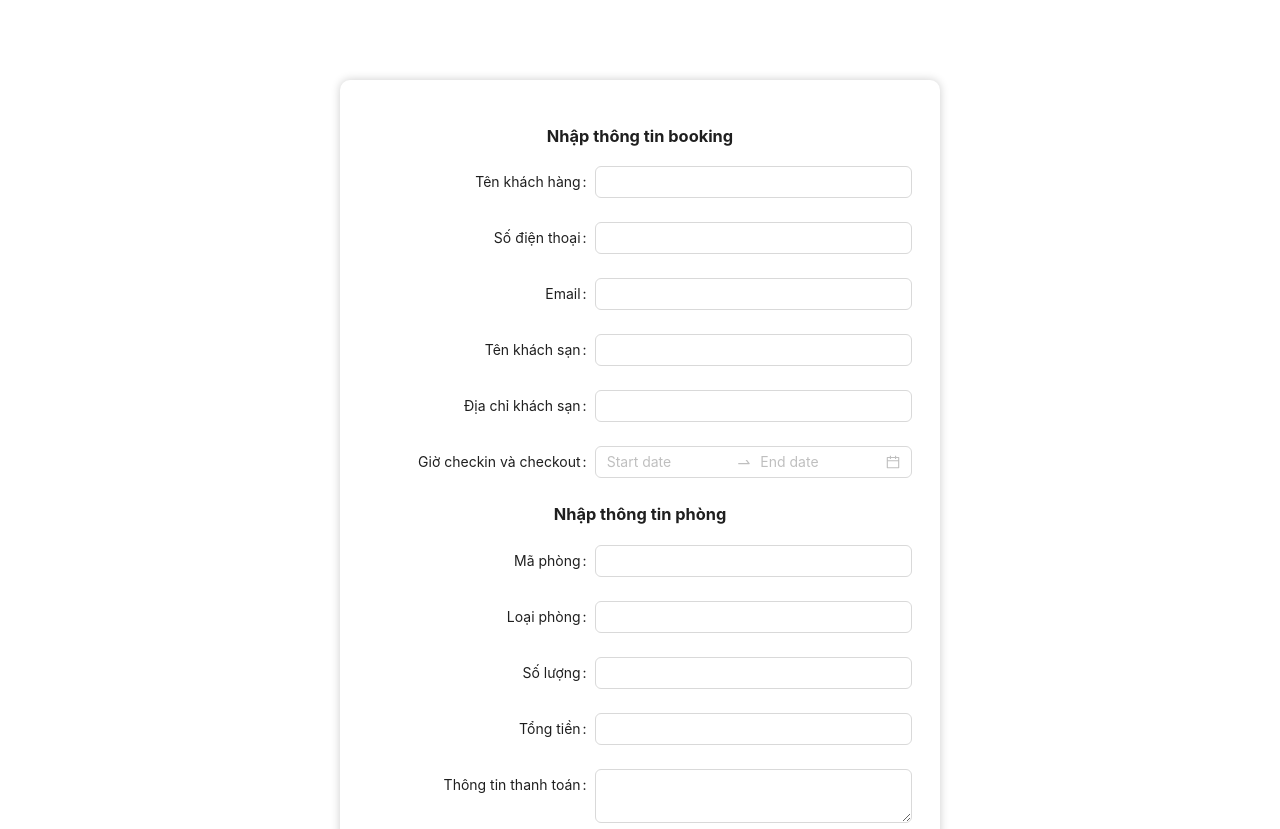
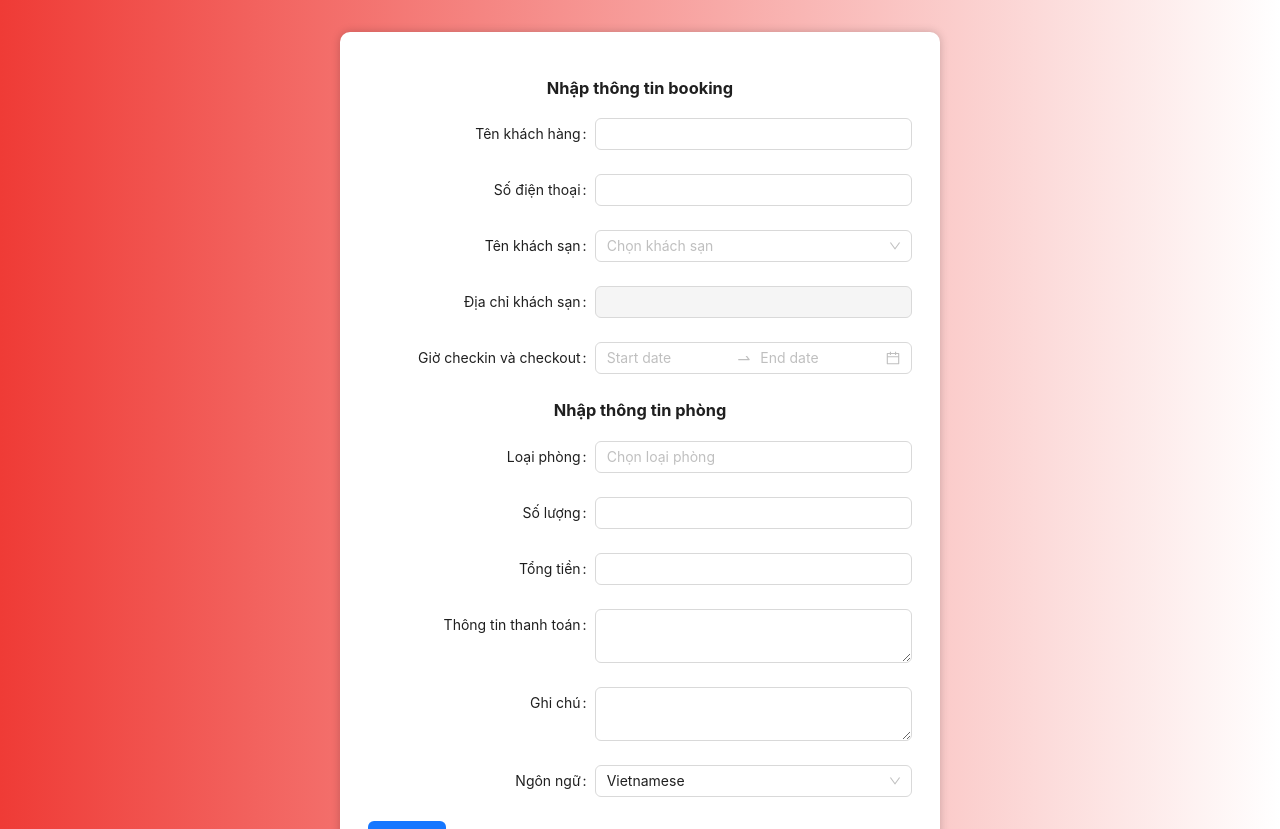
Before and after one commit to nckhanh21/website-confirm-booking, a React (Create React App) app: page / in a window 1280 px wide. Shown: the top 829 px of the page. Built offline with nearby package versions, Linux system fonts and the light colour scheme.

Commit message:
update to to

```diff
--- a/package.json
+++ b/package.json
@@ -7,11 +7,13 @@
     "@testing-library/react": "^13.4.0",
     "@testing-library/user-event": "^13.5.0",
     "antd": "^5.11.0",
+    "dayjs": "^1.11.10",
     "html-to-image": "^1.11.11",
     "html2canvas": "^1.4.1",
     "i18next": "^23.6.0",
     "i18next-http-backend": "^2.3.1",
     "jspdf": "^2.5.1",
+    "moment": "^2.29.4",
     "react": "^18.2.0",
     "react-dom": "^18.2.0",
     "react-i18next": "^13.3.1",
--- a/src/App.css
+++ b/src/App.css
@@ -1,7 +1,7 @@
 .container {
   display: flex;
   justify-content: center;
-  margin-top: 5em;
+  padding: 2em;
 }
 
 .form-container {
--- /dev/null
+++ b/src/constants/hotel.js
@@ -0,0 +1,122 @@
+
+/*
++ 48 Phan Kế Bính, Ba Đình, HN
++ 20 Linh Lang, Ba Đình, HN
++ 39 Linh Lang, Ba Đình, HN
++ 6/60 Linh Lang, Ba Đình, HN
++ 9/81 Linh Lang, Ba Đình, HN
++ 27/81 Linh Lang, Ba Đình, HN
++ 69 Trần Đăng Ninh, Cầu Giấy, HN
++ 352 Đường Bưởi, Cầu Giấy, HN
++ 185A Trích Sài, Tây Hồ, HN
++ 5B Trần Duy Hưng, Cầu Giấy, HN
++ 50 Trương Công Giai, Cầu Giấy, HN
++ 02 Nguyễn Đình Hoàn, Cầu Giấy, HN
++ 71 Hàng Bông, Hoàn Kiếm, HN
++ 52 Ngõ Huyện, Hoàn Kiếm, HN
+- Vinhomes Metropolis 29 Liễu Giai, Ba Đình, HN
+- Vinhomes Dcapital, 119 Trần Duy Hưng, HN
+- Vinhomes Skylake, Phạm Hùng, Mỹ Đình, HN
+- Vinhomes Greenbay, Mễ Trì, HN
+- Vinhomes Ocean Park
+- Vinhomes Smartcity
+- Vinhomes Timescity
+*/
+export const hotelList = [
+    {
+        id: 1,
+        name: "22Land Residence Suite",
+        address: "48 Phan Kế Bính, Ba Đình, HN",
+    },
+    {
+        id: 2,
+        name: "22Land Residence Suite",
+        address: "20 Linh Lang, Ba Đình, HN",
+    },
+    {
+        id: 3,
+        name: "22Land Residence Suite",
+        address: "39 Linh Lang, Ba Đình, HN",
+    },
+    {
+        id: 4,
+        name: "22Land Residence Suite",
+        address: "6/60 Linh Lang, Ba Đình, HN",
+    },
+    {
+        id: 5,
+        name: "22Land Residence Suite",
+        address: "9/81 Linh Lang, Ba Đình, HN",
+    },
+    {
+        id: 6,
+        name: "22Land Residence Suite",
+        address: "27/81 Linh Lang, Ba Đình, HN",
+    },
+    {
+        id: 7,
+        name: "22Land Residence Suite",
+        address: "69 Trần Đăng Ninh, Cầu Giấy, HN",
+    },
+    {
+        id: 8,
+        name: "22Land Residence Suite",
+        address: "352 Đường Bưởi, Cầu Giấy, HN",
+    },
+    {
+        id: 9,
+        name: "Moon West Lake",
+        address: "185A Trích Sài, Tây Hồ, HN",
+    },
+    {
+        id: 10,
+        name: "Coco Hotel Ha Noi",
+        address: "5B Trần Duy Hưng, Cầu Giấy, HN",
+    },
+    {
+        id: 11,
+        name: "22Land Residence Suite",
+        address: "50 Trương Công Giai, Cầu Giấy, HN",
+    },
+    {
+        id: 12,
+        name: "22Land Residence Suite",
+        address: "02 Nguyễn Đình Hoàn, Cầu Giấy, HN",
+    },
+    {
+        id: 13,
+        name: "22Land Residence Suite",
+        address: "71 Hàng Bông, Hoàn Kiếm, HN",
+    },
+    {
+        id: 14,
+        name: "22Land Residence Suite",
+        address: "52 Ngõ Huyện, Hoàn Kiếm, HN",
+    },
+]
+
+
+export const roomTypeList = [
+    {
+        value: 'Standart Superior Delux',
+    },
+    {
+        value: 'Junior Suite',
+    },
+    {
+        value: 'Family',
+    },
+    {
+        value: 'Studio',
+    },
+    {
+        value: 'One Bedroom',
+    },
+    {
+        value: 'Two Bedroom',
+    },
+    {
+        value: 'Bungalow',
+    },
+
+];
--- /dev/null
+++ b/src/context/GlobalProvider.js
@@ -0,0 +1,24 @@
+import { useContext, useEffect, useState } from "react";
+import { createContext } from "react";
+
+const GlobalContext = createContext();
+
+const GlobalProvider = ({ children }) => {
+  const [bookingInfo, setBookingInfo] = useState({});
+  return (
+    <GlobalContext.Provider
+      value={{
+        bookingInfo,
+        setBookingInfo,
+      }}
+    >
+      {children}
+    </GlobalContext.Provider>
+  );
+};
+
+export const GlobalState = () => {
+  return useContext(GlobalContext);
+};
+
+export default GlobalProvider;
--- a/src/index.js
+++ b/src/index.js
@@ -6,13 +6,16 @@ import reportWebVitals from './reportWebVitals';
 import { BrowserRouter } from 'react-router-dom';
 import { I18nextProvider } from 'react-i18next';
 import i18n from './translation/i18n';
+import GlobalProvider from './context/GlobalProvider';
 
 const root = ReactDOM.createRoot(document.getElementById('root'));
 root.render(
   <React.StrictMode>
     <BrowserRouter>
       <I18nextProvider i18n={i18n}>
-        <App />
+        <GlobalProvider>
+          <App />
+        </GlobalProvider>
       </I18nextProvider>
     </BrowserRouter>
   </React.StrictMode>
--- a/src/locales/en/translation.json
+++ b/src/locales/en/translation.json
@@ -26,7 +26,7 @@
         "content4": "- Reservation period is 1 month from the scheduled check-in date, reserve or change date maximum 01 time."
     },
     "table": {
-        "success": "SERVICE BOOKING SUCCESSFUL",
+        "success": "BOOKING SUCCESSFUL",
         "code": "Code",
         "roomType": "Room Type",
         "number": "Number of residents",
--- a/src/locales/vi/translation.json
+++ b/src/locales/vi/translation.json
@@ -26,7 +26,7 @@
         "content4" : "- Thời gian bảo lưu 1 tháng kể từ ngày lịch check in, bảo lưu hoặc đổi ngày tối đa 01 lần."
     },
     "table": {
-        "success": "ĐẶT DỊCH VỤ THÀNH CÔNG",
+        "success": "ĐẶT PHÒNG THÀNH CÔNG",
         "code": "Mã phòng",
         "roomType": "Loại phòng",
         "number": "Số lượng",
--- a/src/pages/InputForm.js
+++ b/src/pages/InputForm.js
@@ -1,8 +1,11 @@
 import { PlusOutlined } from '@ant-design/icons';
-import React, { useState } from 'react';
+import React, { useEffect, useState } from 'react';
 import { useNavigate } from "react-router-dom";
 import i18n from '../translation/i18n';
+import dayjs from 'dayjs';
+import './styles/input-form.css';
 import {
+  AutoComplete,
   Button,
   Cascader,
   Checkbox,
@@ -17,23 +20,42 @@ import {
   TreeSelect,
   Upload,
 } from 'antd';
+import { hotelList, roomTypeList } from '../constants/hotel';
+import { GlobalState } from '../context/GlobalProvider';
 const { RangePicker } = DatePicker;
 const { TextArea } = Input;
 
+const dateFormat = 'YYYY-MM-DD HH:mm';
 const InputForm = () => {
 
-  const [state, setState] = useState(() => {
-    if (!window.history.state?.usr?.usr) {
-      return {};
-    }
-    return window.history.state?.usr?.usr;
-  });
+  const [hotelOptions, setHotelOptions] = useState([]);
+
+  const { bookingInfo, setBookingInfo } = GlobalState();
+
+  const [form] = Form.useForm();
+
+
+  useEffect(() => {
+    loadListHotel();
+  }, []);
+
+  const loadListHotel = () => {
+    const hotelOptions = hotelList.map((hotel) => ({
+      label: hotel.address + ' - ' + hotel.name,
+      value: hotel.id,
+      address: hotel.address,
+    }));
+    setHotelOptions(hotelOptions);
+  }
+
+
   const navigate = useNavigate();
 
   const onFinish = (value) => {
     //chuyển đến trang voucher và truyền dữ liệu
     console.log('Success:', value);
-    navigate("/voucher", { state: value });
+    setBookingInfo(value);
+    navigate("/voucher");
   };
 
   const onFinishFailed = (errorInfo) => {
@@ -45,9 +67,27 @@ const InputForm = () => {
     i18n.changeLanguage(e);
   }
 
+  const filterOption = (input, option) =>
+    (option?.label ?? '').toLowerCase().includes(input.toLowerCase());
+
+
+  const onChangeHotel = (value) => {
+    console.log(value);
+    //lấy ra hotel theo id
+    const hotel = hotelList.find((hotel) => hotel.id === value);
+    // setHotel(hotel);
+    //đổi giá trị của form item hotelAddress
+    form.setFieldsValue({
+      hotelAddress: hotel.address,
+      hotelName: hotel.name,
+    });
+  }
+
+
   return (
     <div className='container' >
       <Form
+        form={form}
         className='form-container'
         name="basic"
         labelCol={{ span: 10 }}
@@ -58,7 +98,7 @@ const InputForm = () => {
         onFinish={onFinish}
         onFinishFailed={onFinishFailed}
         //Điền sẵn dữ liệu nếu có dữ liệu truyền vào từ trang khác
-        initialValues={state}
+        initialValues={bookingInfo}
 
       >
         <h3 style={{ textAlign: 'center' }}>Nhập thông tin booking</h3>
@@ -89,7 +129,7 @@ const InputForm = () => {
           <Input />
         </Form.Item>
         {/* //Nhập email */}
-        <Form.Item
+        {/* <Form.Item
           label="Email"
           name="email"
           rules={[
@@ -100,34 +140,30 @@ const InputForm = () => {
           ]}
         >
           <Input />
-        </Form.Item>
+        </Form.Item> */}
 
 
 
         <Form.Item
           label="Tên khách sạn"
           name="hotelName"
-          rules={[
-            {
-              required: false,
-              message: 'Please input your hotel name!',
-            },
-          ]}
         >
-          <Input />
+          <Select
+            showSearch
+            placeholder="Chọn khách sạn"
+            optionFilterProp="children"
+            onChange={onChangeHotel}
+            // onSearch={onSearch}
+            filterOption={filterOption}
+            options={hotelOptions}
+          />
         </Form.Item>
         {/* Địa chỉ khách sạn */}
         <Form.Item
           label="Địa chỉ khách sạn"
           name="hotelAddress"
-          rules={[
-            {
-              required: false,
-              message: 'Please input your hotel address!',
-            },
-          ]}
         >
-          <Input />
+          <Input disabled />
         </Form.Item>
         {/* Giờ checkin và checkout */}
         <Form.Item
@@ -143,22 +179,32 @@ const InputForm = () => {
           <RangePicker
             showTime={true}
             format={"DD/MM/YYYY HH:mm"}
-
+          // Cài đặt mặc định giá trị phút và giờ
+          // defaultValue={[
+          //   dayjs().hour(14).minute(0),
+          //   dayjs().add(1, 'day').hour(12).minute(0),
+          // ]}
           />
         </Form.Item>
         <h3 style={{ textAlign: 'center' }}>Nhập thông tin phòng </h3>
-
+        {/*
         <Form.Item
           label="Mã phòng"
           name="code"
         >
           <Input />
-        </Form.Item>
+        </Form.Item> */}
         <Form.Item
           label="Loại phòng"
           name="roomType"
         >
-          <Input />
+          <AutoComplete
+            options={roomTypeList}
+            placeholder="Chọn loại phòng"
+            filterOption={(inputValue, option) =>
+              option.value.toUpperCase().indexOf(inputValue.toUpperCase()) !== -1
+            }
+          />
         </Form.Item>
         <Form.Item
           label="Số lượng"
@@ -188,7 +234,7 @@ const InputForm = () => {
           label="Ngôn ngữ"
           name="language"
         >
-          <Select onChange={changeLanguage}>
+          <Select onChange={changeLanguage} defaultValue={'vi'}>
             <Select.Option value="en">English</Select.Option>
             <Select.Option value="vi">Vietnamese</Select.Option>
           </Select>
--- a/src/pages/Voucher.js
+++ b/src/pages/Voucher.js
@@ -1,25 +1,26 @@
-import React, { useState } from 'react';
+import React, { useEffect, useState } from 'react';
 import { jsPDF } from 'jspdf';
 import * as htmlToImage from 'html-to-image';
-import './voucher.css';
+import './styles/voucher.css';
 import logo from '../assets/logo.png';
 import { Button, FloatButton } from 'antd';
 import { useTranslation } from 'react-i18next';
 import { FileTextOutlined } from '@ant-design/icons';
 import { useNavigate } from 'react-router-dom';
+import { GlobalState } from '../context/GlobalProvider';
 
 const Voucher = () => {
 
     const { t } = useTranslation();
     const navigate = useNavigate();
+    const { bookingInfo , setBookingInfo} = GlobalState();
+
+    useEffect(() => {
+        console.log("intu", bookingInfo);
+    }, []);
 
     //get state from InputForm
-    const [state, setState] = useState(() => {
-        if (window.history.state === null) {
-            return null;
-        }
-        return window.history.state;
-    });
+    const [state, setState] = useState(bookingInfo);
 
     const [value, setValue] = useState();
     const [timeCheckIn, setTimeCheckIn] = useState('');
@@ -28,9 +29,9 @@ const Voucher = () => {
 
     useState(() => {
         console.log(state);
-        if (state && state.usr.checkinCheckout) {
-            const timeCheckIn = state?.usr.checkinCheckout[0]['$d']
-            const timeCheckOut = state?.usr.checkinCheckout[1]['$d']
+        if (state && state.checkinCheckout) {
+            const timeCheckIn = state?.checkinCheckout[0]['$d']
+            const timeCheckOut = state?.checkinCheckout[1]['$d']
             //Convert time to string format dd/mm/yyyy hh:mm  (ex: 01/01/2021 12:00 )  (giờ và phút phải có 2 chữ số)
             const dateCheckIn = `${timeCheckIn.getDate()}/${timeCheckIn.getMonth() + 1}/${timeCheckIn.getFullYear()} ${timeCheckIn.getHours()}:${timeCheckIn.getMinutes() < 10 ? '0' + timeCheckIn.getMinutes() : timeCheckIn.getMinutes()}`
             const dateCheckOut = `${timeCheckOut.getDate()}/${timeCheckOut.getMonth() + 1}/${timeCheckOut.getFullYear()} ${timeCheckOut.getHours()}:${timeCheckOut.getMinutes() < 10 ? '0' + timeCheckOut.getMinutes() : timeCheckOut.getMinutes()}`
@@ -81,10 +82,13 @@ const Voucher = () => {
     }
 
     const handleEdit = () => {
-        navigate("/", { state: value });
+        navigate("/");
     }
 
-
+    const handleBack = () => {
+        setBookingInfo({});
+        navigate("/");
+    }
 
 
     return (
@@ -94,7 +98,7 @@ const Voucher = () => {
                 top: '10px',
                 right: '50px',
             }}>
-                <Button type="primary" onClick={() => window.history.back()}>Back</Button>
+                <Button type="primary" onClick={handleBack}>Back</Button>
                 <br />
                 <br />
                 {/* <Button type="primary" onClick={printDocument}>IN VOUCHER</Button> <br /> */}
@@ -163,17 +167,17 @@ const Voucher = () => {
                             <div className='client-container'>
                                 <div className='client-info'>
                                     <h3 className='info-title'>{t('content.clientInfo')}</h3>
-                                    <h4>{t('content.clientName')} <strong> {value?.usr.name} </strong> </h4>
-                                    {value?.usr?.email ? (<h4>{t('content.clientEmail')} <strong> {value?.usr.email} </strong> </h4>) : null}
-                                    <h4>{t('content.clientPhone')}<strong> {value?.usr.phone} </strong></h4>
+                                    <h4>{t('content.clientName')} <strong> {value?.name} </strong> </h4>
+                                    {value?.email ? (<h4>{t('content.clientEmail')} <strong> {value?.email} </strong> </h4>) : null}
+                                    <h4>{t('content.clientPhone')}<strong> {value?.phone} </strong></h4>
                                 </div>
 
                             </div>
 
                             < div className='hotel-info'>
                                 <h3 className='info-title'>{t('content.hotelTitle')}</h3>
-                                <h4>{t('content.hotelName')} <strong> {value?.usr.hotelName} </strong> </h4>
-                                <h4>{t('content.hotelAddress')}  <strong> {value?.usr.hotelAddress} </strong> </h4>
+                                <h4>{t('content.hotelName')} <strong> {value?.hotelName} </strong> </h4>
+                                <h4>{t('content.hotelAddress')}  <strong> {value?.hotelAddress} </strong> </h4>
                                 <h4 >Hotline: <strong>0866809239</strong></h4>
                                 <h4>Check In: <strong> {timeCheckIn} </strong></h4>
                                 <h4>Check Out: <strong> {timeCheckOut} </strong></h4>
@@ -221,7 +225,7 @@ const Voucher = () => {
                                             fontWeight: 'bold'
 
                                         }}>
-                                            {value?.usr.code}
+                                            {value?.code}
                                         </td>
                                     </tr> */}
                                     <tr>
@@ -229,7 +233,7 @@ const Voucher = () => {
                                             border: '1px solid black',
                                             width: '50%',
                                             padding: '10px',
-
+                                            fontWeight: 'bold'
                                         }}>
                                             {t('table.roomType')}
                                         </td>
@@ -237,9 +241,11 @@ const Voucher = () => {
                                             border: '1px solid black',
                                             width: '50%',
                                             padding: '10px',
+                                            color: 'red',
+                                            fontWeight: 'bold'
 
                                         }}>
-                                            {value?.usr.roomType}
+                                            {value?.roomType}
                                         </td>
                                     </tr>
                                     <tr>
@@ -247,6 +253,7 @@ const Voucher = () => {
                                             border: '1px solid black',
                                             width: '50%',
                                             padding: '10px',
+
                                         }}>
                                             {t('table.number')}
                                         </td>
@@ -256,7 +263,7 @@ const Voucher = () => {
                                             padding: '10px',
 
                                         }}>
-                                            {value?.usr.quantity}
+                                            {value?.quantity}
                                         </td>
                                     </tr>
                                     <tr>
@@ -274,7 +281,7 @@ const Voucher = () => {
                                             padding: '10px',
 
                                         }}>
-                                            {value?.usr.totalPrice}
+                                            {value?.totalPrice}
                                         </td>
                                     </tr>
                                     <tr>
@@ -292,7 +299,7 @@ const Voucher = () => {
                                             padding: '10px',
 
                                         }}>
-                                            {value?.usr.paymentInfo}
+                                            {value?.paymentInfo}
                                         </td>
                                     </tr>
                                     <tr>
@@ -312,7 +319,7 @@ const Voucher = () => {
                                             fontStyle: 'italic',
                                             fontSize: '14px',
                                         }}>
-                                            {value?.usr.note}
+                                            {value?.note}
                                         </td>
                                     </tr>
                                 </tbody>
--- /dev/null
+++ b/src/pages/styles/input-form.css
@@ -0,0 +1,8 @@
+.container {
+    background: linear-gradient(to right, #ef3b36, #ffffff);
+}
+
+.form-container {
+    background-color: white;
+
+}
```
Also changed, not shown: src/pages/styles/voucher.css (renamed from src/pages/voucher.css), 1 other file (tests, documents, lock files or other folders).
